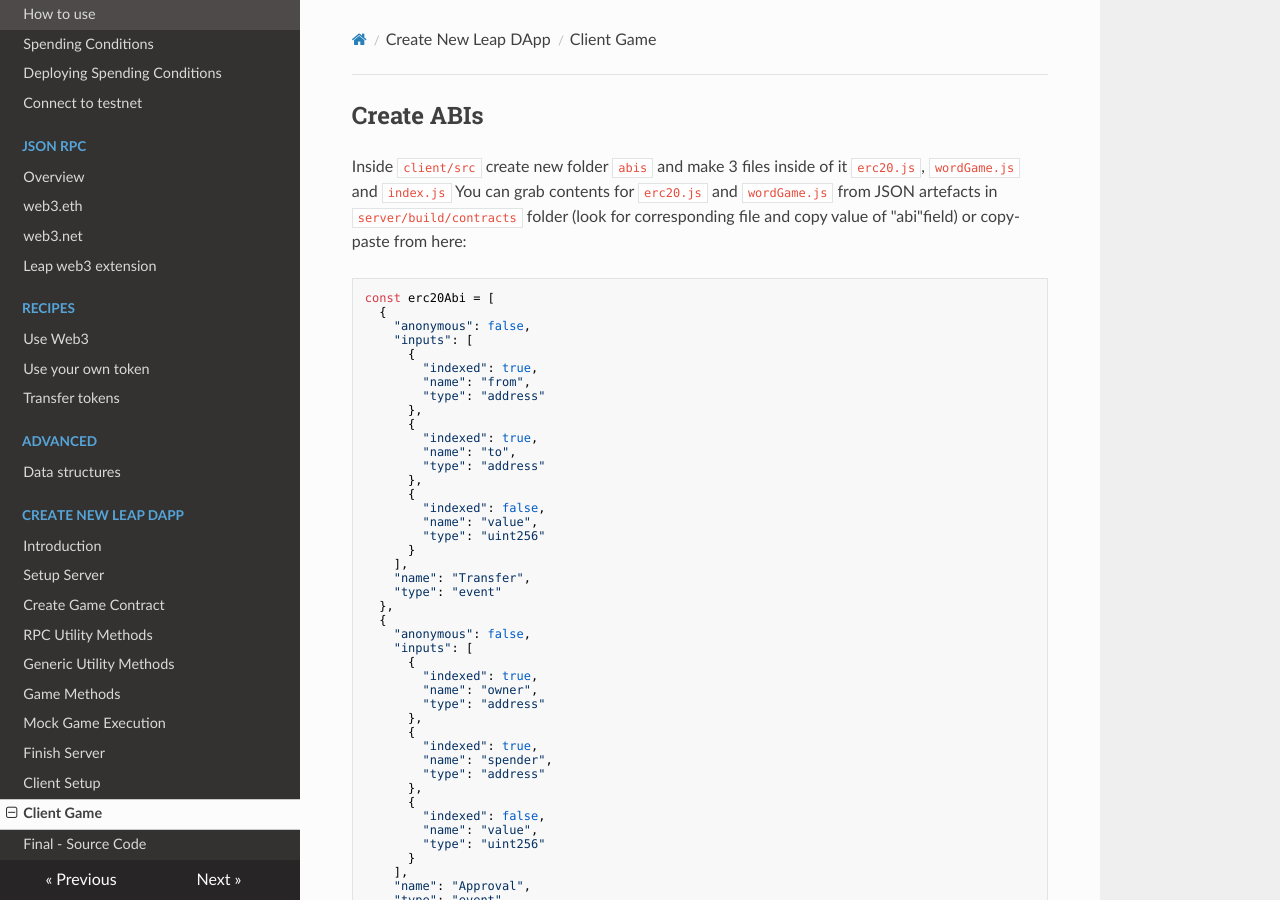
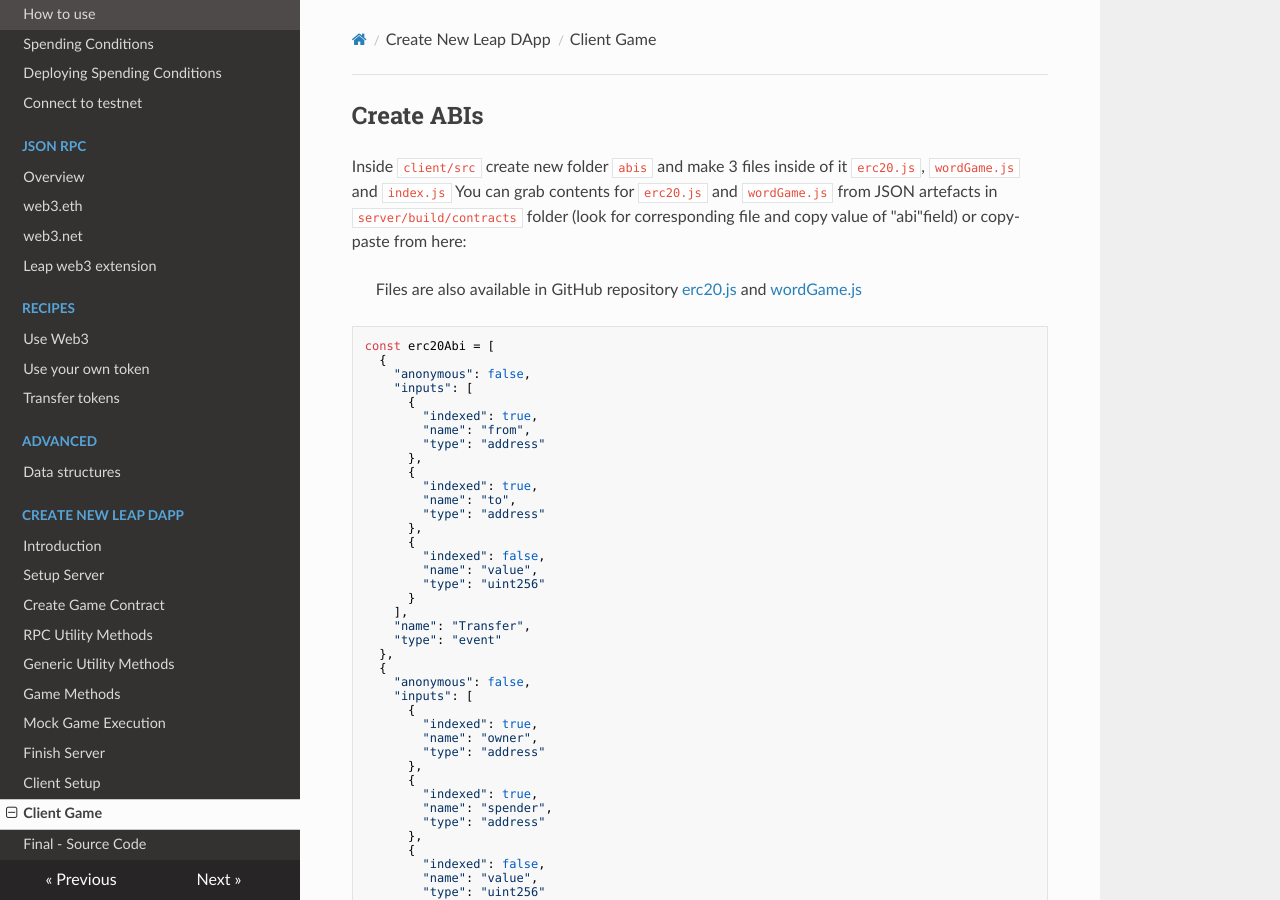
Before and after one commit to leapdao/docs, an MkDocs documentation site: the page built from docs/tutorials/new-dapp/step-9-client-game.md, in a window 1280 px wide and 900 px high. Built offline with MkDocs 1.6.1, drawn with Linux system fonts in a browser that asks for light colours; nearby versions of some CDN libraries; some of the changed text lies outside the part shown.

Commit message:
Add links to github repo

````diff
--- a/docs/tutorials/new-dapp/step-9-client-game.md
+++ b/docs/tutorials/new-dapp/step-9-client-game.md
@@ -3,6 +3,8 @@ Create ABIs
 Inside `client/src` create new folder `abis` and make 3 files inside of it `erc20.js`, `wordGame.js` and `index.js`
 You can grab contents for `erc20.js` and `wordGame.js` from JSON artefacts in `server/build/contracts` folder
 (look for corresponding file and copy value of "abi"field) or copy-paste from here:
+> Files are also available in GitHub repository [erc20.js](https://github.com/MaxStalker/leap-word-game/blob/master/client/src/abis/erc20.js) and
+[wordGame.js](https://github.com/MaxStalker/leap-word-game/blob/master/client/src/abis/wordGame.js)
 ```javascript
 const erc20Abi = [
   {
@@ -476,6 +478,7 @@ wordsButtons.forEach(wordButton => {
   });
 });
 ```
+> [Full listing of index.js](https://github.com/MaxStalker/leap-word-game/blob/master/client/src/index.js)
 
 Congratulations!
 ---
````
Also changed, not shown: docs/tutorials/new-dapp/intro.md (+5 -0 lines).
